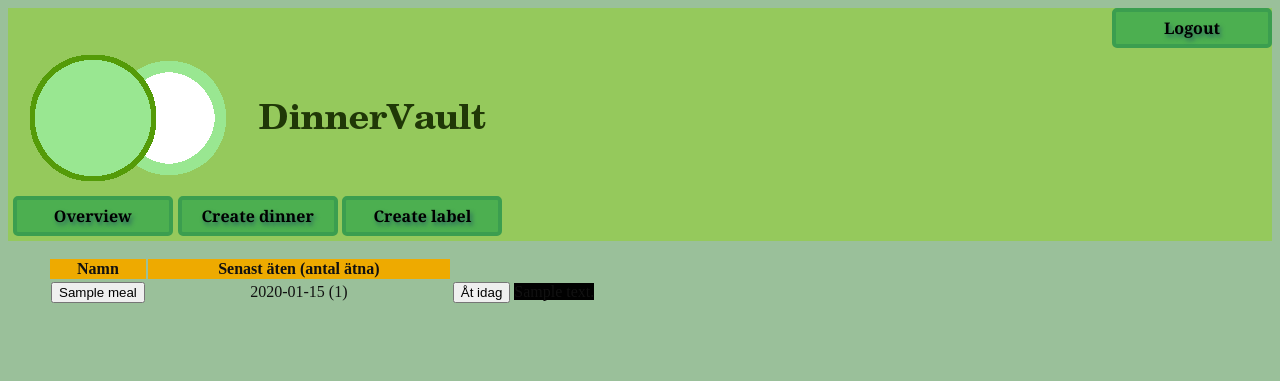
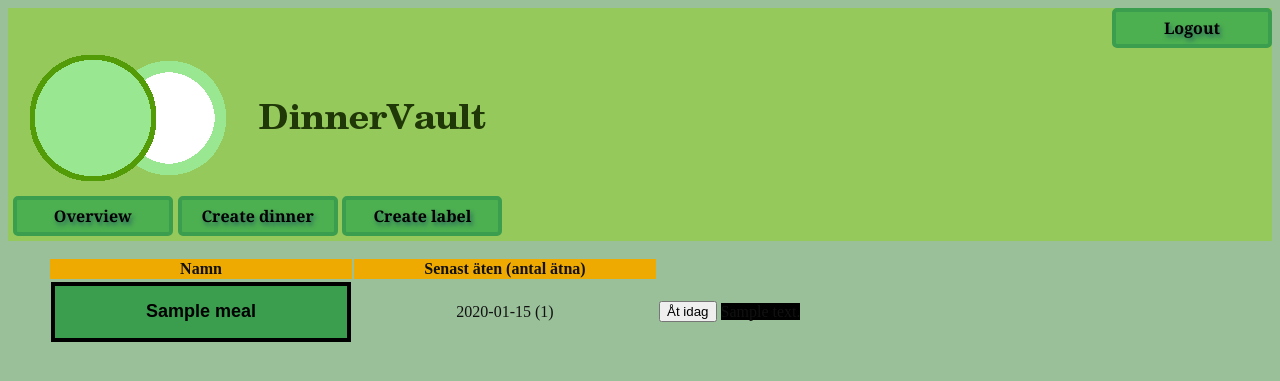
Before and after one commit to Fakor/DinnerVault, a Django app: page /main/overview/ in a window 1280 px wide. Shown: the top 381 px of the page. Run offline with Django 3.2, Linux system fonts and the light colour scheme; a user stored in the database is signed in; tables that the repository leaves empty hold one stand-in row (values such as "Sample post"); parts of the project's set-up code (start-up, migrations or seed data) failed here and were passed over.

Commit message:
Updated dinner buttons and added css color variables

```diff
--- a/src/main/templates/main/overview.html
+++ b/src/main/templates/main/overview.html
@@ -22,10 +22,9 @@
         <form action="/main/overview/" method="post">
             {% csrf_token %}
             <td><button type="submit"
-                        style="height:30;width:200"
                         formmethod="get"
                         formaction="/main/detail/{{ meal.id}}/"
-                        class="btn btn-primary"
+                        class="dinner"
                         name="meal_details"
             >
                 {{ meal.name }}
--- a/src/my_statics/main/css/base.css
+++ b/src/my_statics/main/css/base.css
@@ -1,3 +1,11 @@
+:root {
+    --c1: #95C95C;
+    --c2: #9AC09A;
+    --c3: #4CAF50;
+    --c4: #3B9E4F;
+}
+
+
 input[type=checkbox]{
     transform : scale(2.5);
 }
@@ -12,12 +20,12 @@ input[type=checkbox]{
 
 
 body {
-    background-color: #9AC09A;
+    background-color: var(--c2);
     color: #111111;
 }
 
 div.header {
-    background-color: #95C95C;
+    background-color: var(--c1);
 }
 
 p {
@@ -25,7 +33,7 @@ p {
 }
 
 button.top {
-  background-color: #4CAF50; /* Green */
+  background-color: var(--c3);
   color: black;
   text-align: center;
   font-size: 16px;
@@ -36,17 +44,13 @@ button.top {
   padding: 0px 0px;
   margin-left: 0.3em;
   margin-bottom: 0.3em;
-  border: 4px solid #3B9E4F;
+  border: 4px solid var(--c4);
   border-radius: 5px;
   text-shadow:2px 3px 4px #2b665e;
 }
 
-button.top_right{
-  border: 4px solid #FFFF4F;
-}
-
 button.sub {
-  background-color: #4CAF50; /* Green */
+  background-color: var(--c3);
   border: none;
   color: white;
   padding: 15px 32px;
@@ -55,3 +59,14 @@ button.sub {
   display: inline-block;
   font-size: 16px;
 }
+
+button.dinner {
+  background-color: var(--c4); /* Green */
+  color: black;
+  height: 60px;
+  width: 300px;
+  text-align: center;
+  font-size: 18px;
+  font-weight: bold;
+  border: 4px solid black;
+}
```
